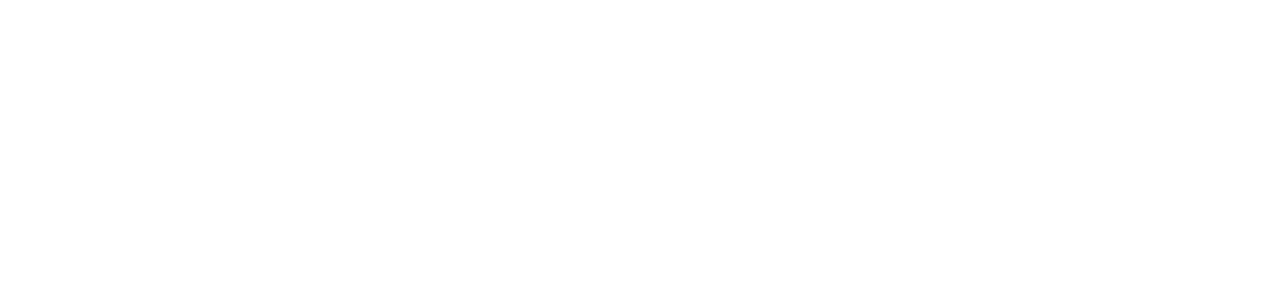
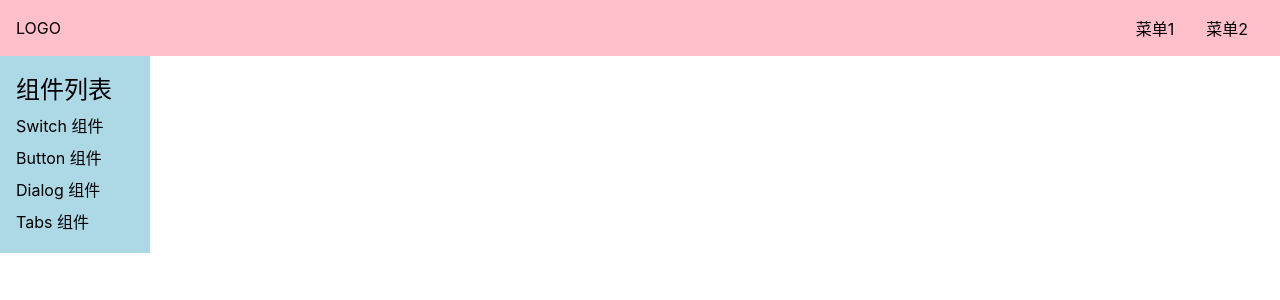
Before and after one commit to Wang-zhetao/PandaUI, a Vue app: page /#/doc/switch in a window 1280 px wide. Before the commit this address had no page. Shown: the top 300 px of the page. Built offline with nearby package versions, Linux system fonts and the light colour scheme.

Commit message:
路由切换之后关闭aside

```diff
--- a/src/App.vue
+++ b/src/App.vue
@@ -4,12 +4,18 @@
 
 <script lang="ts">
 import {provide, ref} from 'vue'
+import {router} from "./router";
 export default {
   name:'App',
   setup(){
     const width = document.documentElement.clientWidth
     const menuVisible = ref(width<=500 ? false :true)
     provide('menuVisible',menuVisible) // set
+    router.afterEach(()=>{
+      if(width<=500){
+        menuVisible.value = false
+      }
+    })
   }
 }
 </script>
--- /dev/null
+++ b/src/components/SwitchDemo.vue
@@ -0,0 +1,15 @@
+<template>
+  <div>
+    Switch 的文档
+  </div>
+</template>
+
+<script lang="ts">
+export default {
+  name: "SwitchDmeo"
+}
+</script>
+
+<style lang="scss" scoped>
+
+</style>
--- a/src/main.ts
+++ b/src/main.ts
@@ -1,20 +1,7 @@
 import { createApp } from 'vue'
 import App from './App.vue'
 import './index.scss'
-import {createWebHashHistory,createRouter} from 'vue-router'
-import Home from './views/Home.vue'
-import Doc from './views/Doc.vue'
-
-const history = createWebHashHistory()
-const router = createRouter({
-    history:history,
-    routes:[
-        {path:'/',component:Home},
-        {path:'/doc',component:Doc}
-    ]
-})
-
-
+import {router} from  './router';
 
 const app = createApp(App)
     app.use(router)
--- /dev/null
+++ b/src/router.ts
@@ -0,0 +1,18 @@
+import {createWebHashHistory,createRouter} from 'vue-router'
+import Home from './views/Home.vue'
+import Doc from './views/Doc.vue'
+import SwitchDemo from './components/SwitchDemo.vue'
+
+const history = createWebHashHistory()
+export const router = createRouter({
+    history:history,
+    routes:[
+        {path:'/',component:Home},
+        {path:'/doc',component:Doc,
+            children:[{path:'switch',component:SwitchDemo}],
+        }
+    ]
+})
+router.afterEach(()=>{
+    console.log('路由切换了')
+})
--- a/src/views/Doc.vue
+++ b/src/views/Doc.vue
@@ -19,7 +19,9 @@
           </li>
           </ol>
       </aside>
-      <main>主内容</main>
+      <main>
+        <router-view/>
+      </main>
     </div>
   </div>
 </template>
```
